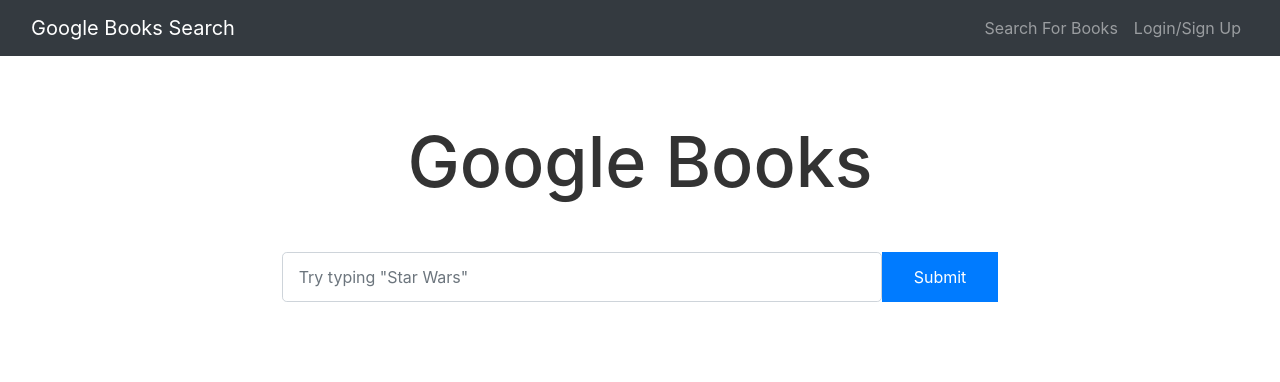
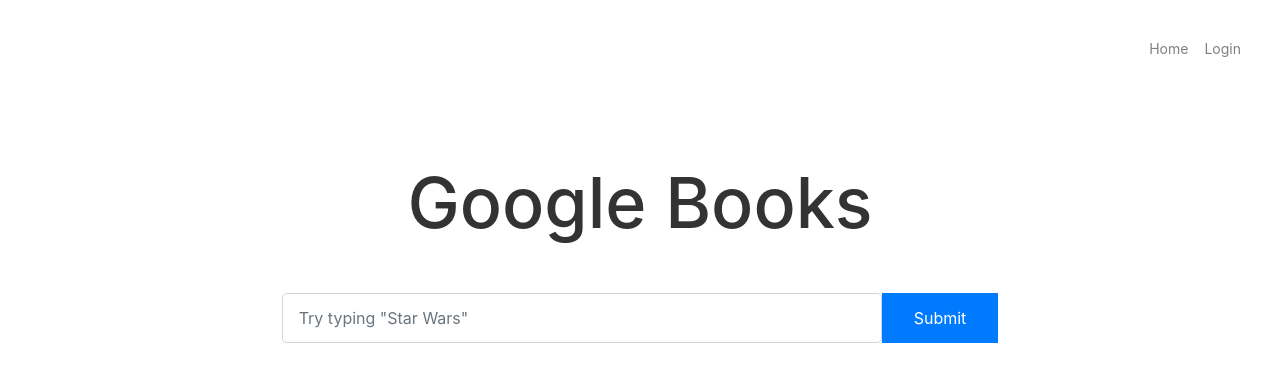
Before and after one commit to MarketingPlus/book-search-engine, a React (Create React App) app in the folder client/: page / in a window 1280 px wide. Shown: the top 382 px of the page. Built offline with nearby package versions, Linux system fonts and the light colour scheme.

Commit message:
added some code for the navbar to ensure it works properly with and when you click each button it actually sends you to the correct place

```diff
--- a/client/src/components/Navbar.js
+++ b/client/src/components/Navbar.js
@@ -7,32 +7,33 @@
 import Auth from '../utils/auth';
 
 const AppNavbar = () => {
+
   // set modal display state
   const [showModal, setShowModal] = useState(false);
 
   return (
     <>
-      <Navbar bg='dark' variant='dark' expand='lg'>
-        <Container fluid>
+      <Navbar className="bg-black bl nav" expand='lg'>
+        <Container fluid >
           <Navbar.Brand as={Link} to='/'>
-            Google Books Search
+
           </Navbar.Brand>
           <Navbar.Toggle aria-controls='navbar' />
           <Navbar.Collapse id='navbar'>
-            <Nav className='ml-auto'>
-              <Nav.Link as={Link} to='/'>
-                Search For Books
+            <Nav className='ml-auto extra'>
+              <Nav.Link as={Link} to='/' className="nav-text">
+              Home
               </Nav.Link>
               {/* if user is logged in show saved books and logout */}
               {Auth.loggedIn() ? (
                 <>
-                  <Nav.Link as={Link} to='/saved'>
-                    See Your Books
+                  <Nav.Link className='bl nav-text' as={Link} to='/saved'>
+                    Saved Books
                   </Nav.Link>
-                  <Nav.Link onClick={Auth.logout}>Logout</Nav.Link>
+                  <Nav.Link className='nav-text' onClick={Auth.logout}>Logout</Nav.Link>
                 </>
               ) : (
-                <Nav.Link onClick={() => setShowModal(true)}>Login/Sign Up</Nav.Link>
+                <Nav.Link className='nav-text' onClick={() => setShowModal(true)}>Login</Nav.Link>
               )}
             </Nav>
           </Navbar.Collapse>
@@ -45,15 +46,15 @@
         onHide={() => setShowModal(false)}
         aria-labelledby='signup-modal'>
         {/* tab container to do either signup or login component */}
-        <Tab.Container defaultActiveKey='login'>
+        <Tab.Container className='border' defaultActiveKey='login'>
           <Modal.Header closeButton>
-            <Modal.Title id='signup-modal'>
-              <Nav variant='pills'>
-                <Nav.Item>
-                  <Nav.Link eventKey='login'>Login</Nav.Link>
+            <Modal.Title  id='signup-modal'>
+              <Nav variant=''>
+                <Nav.Item className='model'>
+                  <Nav.Link className='bl' eventKey='login'>Login</Nav.Link>
                 </Nav.Item>
                 <Nav.Item>
-                  <Nav.Link eventKey='signup'>Sign Up</Nav.Link>
+                  <Nav.Link className='bl' eventKey='signup'>Sign Up</Nav.Link>
                 </Nav.Item>
               </Nav>
             </Modal.Title>
```
